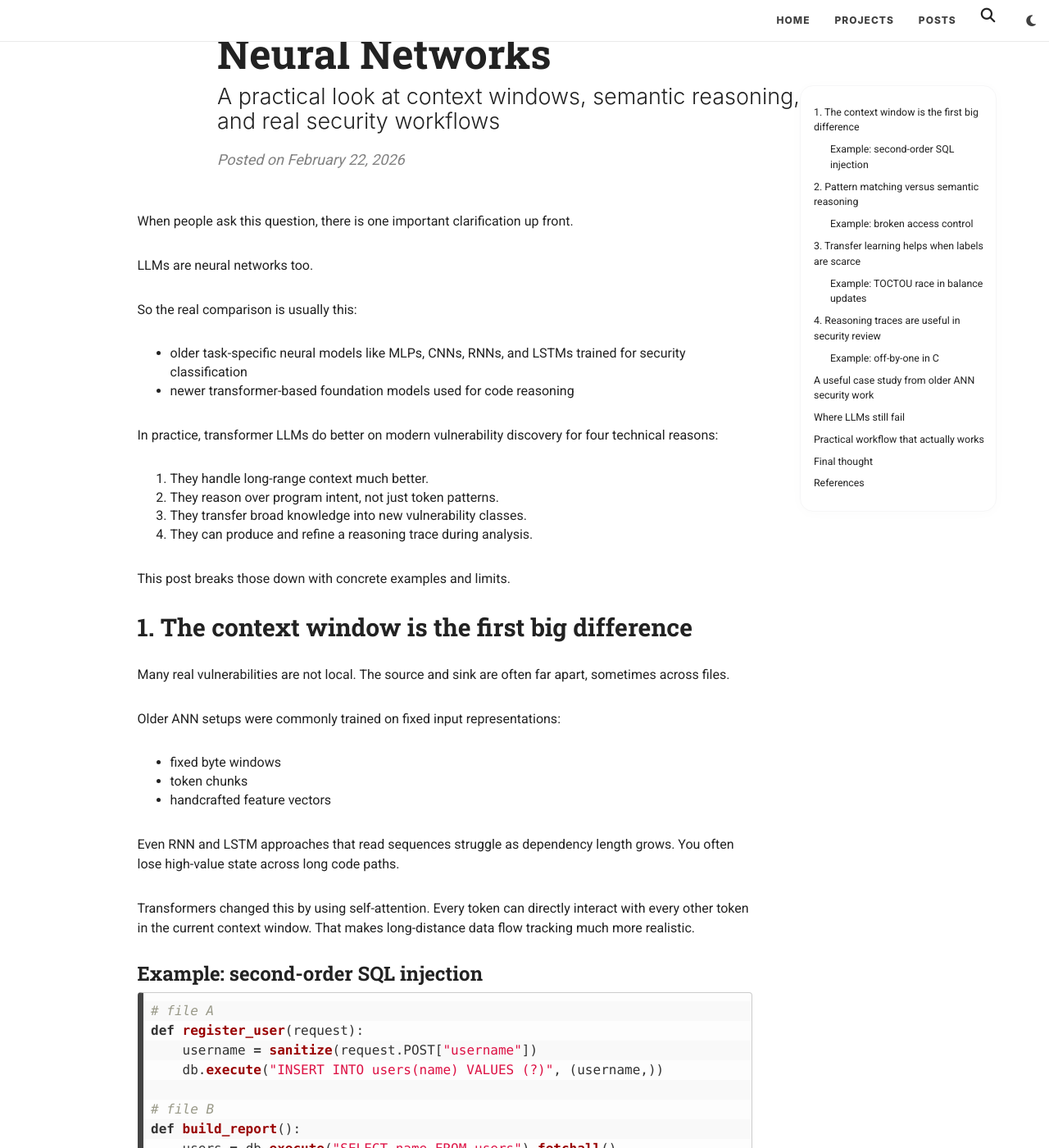
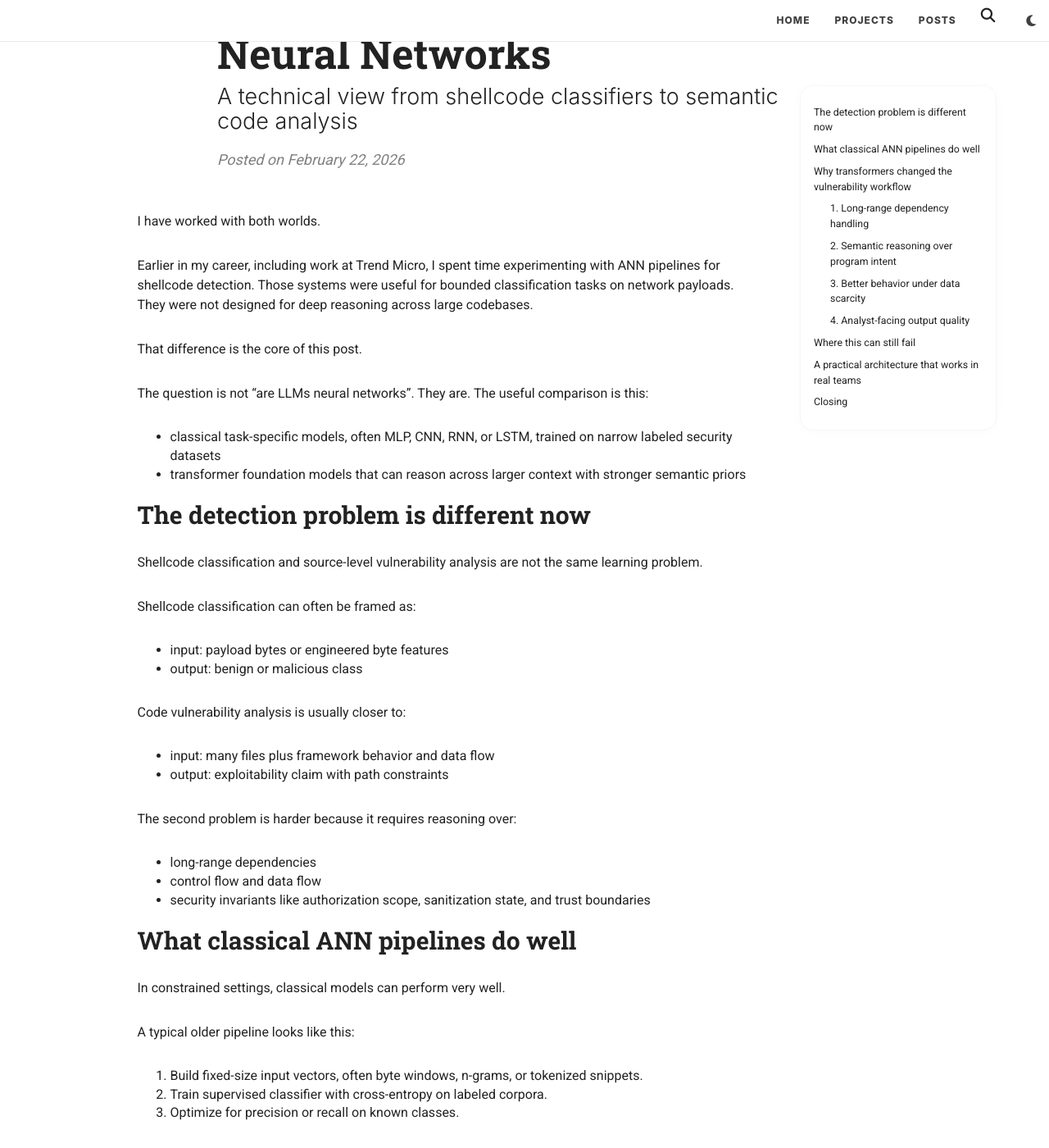
Before and after one commit to themayursinha/blog, a Jekyll site: the page built from _posts/2026-02-22-llms-vs-classical-neural-nets-for-vulnerability-detection.md, in a window 1280 px wide and 1400 px high, scrolled down 257 px. Shown: the whole window at 82% size. Built offline with Jekyll 4.4.1, drawn with Linux system fonts in a browser that asks for light colours; some of the changed text lies outside the part shown.

Commit message:
Refine vulnerability post with technical framing and personal context

````diff
--- a/_posts/2026-02-22-llms-vs-classical-neural-nets-for-vulnerability-detection.md
+++ b/_posts/2026-02-22-llms-vs-classical-neural-nets-for-vulnerability-detection.md
@@ -1,208 +1,172 @@
 ---
 layout: post
 title: Why Transformer LLMs Are Better at Finding Code Vulnerabilities Than Classical Neural Networks
-subtitle: A practical look at context windows, semantic reasoning, and real security workflows
+subtitle: A technical view from shellcode classifiers to semantic code analysis
 date: 2026-02-22 09:00:00 -0800
 image: /img/circuit.png
 published: true
 categories: [AI, Security]
 tags: [AI, Application Security, LLMs, Static Analysis]
-description: Why transformer-based LLMs usually outperform older ANN approaches for code vulnerability detection, with concrete examples and limits.
+description: A technical comparison of classical ANN pipelines and transformer LLMs for vulnerability detection.
 ---
 
-When people ask this question, there is one important clarification up front.
+I have worked with both worlds.
 
-LLMs are neural networks too.
+Earlier in my career, including work at Trend Micro, I spent time experimenting with ANN pipelines for shellcode detection. Those systems were useful for bounded classification tasks on network payloads. They were not designed for deep reasoning across large codebases.
 
-So the real comparison is usually this:
+That difference is the core of this post.
 
-- older task-specific neural models like MLPs, CNNs, RNNs, and LSTMs trained for security classification
-- newer transformer-based foundation models used for code reasoning
+The question is not "are LLMs neural networks". They are. The useful comparison is this:
 
-In practice, transformer LLMs do better on modern vulnerability discovery for four technical reasons:
+- classical task-specific models, often MLP, CNN, RNN, or LSTM, trained on narrow labeled security datasets
+- transformer foundation models that can reason across larger context with stronger semantic priors
 
-1. They handle long-range context much better.
-2. They reason over program intent, not just token patterns.
-3. They transfer broad knowledge into new vulnerability classes.
-4. They can produce and refine a reasoning trace during analysis.
+## The detection problem is different now
 
-This post breaks those down with concrete examples and limits.
+Shellcode classification and source-level vulnerability analysis are not the same learning problem.
 
-## 1. The context window is the first big difference
+Shellcode classification can often be framed as:
 
-Many real vulnerabilities are not local.
-The source and sink are often far apart, sometimes across files.
+- input: payload bytes or engineered byte features
+- output: benign or malicious class
 
-Older ANN setups were commonly trained on fixed input representations:
+Code vulnerability analysis is usually closer to:
 
-- fixed byte windows
-- token chunks
-- handcrafted feature vectors
+- input: many files plus framework behavior and data flow
+- output: exploitability claim with path constraints
 
-Even RNN and LSTM approaches that read sequences struggle as dependency length grows.
-You often lose high-value state across long code paths.
+The second problem is harder because it requires reasoning over:
 
-Transformers changed this by using self-attention.
-Every token can directly interact with every other token in the current context window.
-That makes long-distance data flow tracking much more realistic.
+- long-range dependencies
+- control flow and data flow
+- security invariants like authorization scope, sanitization state, and trust boundaries
 
-### Example: second-order SQL injection
+## What classical ANN pipelines do well
+
+In constrained settings, classical models can perform very well.
+
+A typical older pipeline looks like this:
+
+1. Build fixed-size input vectors, often byte windows, n-grams, or tokenized snippets.
+2. Train supervised classifier with cross-entropy on labeled corpora.
+3. Optimize for precision or recall on known classes.
+
+This works when the distribution is stable and the target class is local in the input representation.
+
+That matches many shellcode scenarios:
+
+- local opcode patterns
+- known packing behavior
+- repeated exploit families
+
+In my own shellcode experiments, the model quality looked good when train and test distributions were close. Performance dropped when payload structure shifted, especially with obfuscation and polymorphic transforms.
+
+## Why transformers changed the vulnerability workflow
+
+### 1. Long-range dependency handling
+
+For sequential models, information is compressed as hidden state evolves:
+
+- `h_t = f(x_t, h_{t-1})`
+
+In practice, useful signal from far earlier tokens gets diluted as sequence length grows. Attention-based models build direct pairwise interactions inside the context window:
+
+- `Attention(Q, K, V) = softmax(QK^T / sqrt(d_k))V`
+
+For vulnerability detection, this matters because source and sink can be far apart.
+
+A second-order SQL injection pattern is a simple example:
 
 ```python
 # file A
-def register_user(request):
-    username = sanitize(request.POST["username"])
-    db.execute("INSERT INTO users(name) VALUES (?)", (username,))
+name = sanitize(request.POST["name"])
+db.execute("INSERT INTO users(name) VALUES (?)", (name,))
 
-# file B
-def build_report():
-    users = db.execute("SELECT name FROM users").fetchall()
-    for user in users:
-        query = f"SELECT * FROM logs WHERE username = '{user.name}'"
-        db.execute(query)
+# file B, later
+for user in db.execute("SELECT name FROM users"):
+    q = f"SELECT * FROM logs WHERE name = '{user.name}'"
+    db.execute(q)
 ```
 
-A shallow classifier can label file A as safe and miss file B context.
-A transformer model can connect both and flag this as a second-order issue.
+A local classifier may miss that the sink in file B still depends on attacker input. A transformer can keep both regions active in the same reasoning step.
 
-## 2. Pattern matching versus semantic reasoning
+### 2. Semantic reasoning over program intent
 
-A lot of older security models learn strong correlations with surface patterns.
-That is useful for known signatures.
-It is weaker for logic vulnerabilities.
+Many high-impact bugs are logic bugs, not token signatures.
 
-Logic flaws often do not include obvious "bad function" tokens.
-They appear in control flow and authorization intent.
-
-### Example: broken access control
+Example:
 
 ```javascript
-function isAdmin(req, res, next) {
-  const user = getUserFromToken(req.headers.authorization);
-  if (user.role !== "admin") return res.status(403).json({ error: "Forbidden" });
-  req.adminUser = getUserById(req.query.userId); // userId is client controlled
-  next();
-}
+const actor = getUserFromToken(req.headers.authorization);
+if (actor.role !== 'admin') return deny();
+const target = getUserById(req.query.userId);
+deleteUser(target.id);
 ```
 
-There is no `eval`, no unsafe memory function, no obvious sink keyword.
-The bug is semantic:
+No dangerous API name appears. The flaw is semantic:
 
-- verify one identity
-- perform action based on a different client-provided identity
+- authorization is checked for `actor`
+- action is executed on `target` from client-controlled input
 
-Transformer models are better at identifying this mismatch because pretraining gives them strong priors on how auth middleware is supposed to behave.
+Pattern-heavy models miss this more often because the bug is a violated security invariant, not a lexical smell.
 
-## 3. Transfer learning helps when labels are scarce
+### 3. Better behavior under data scarcity
 
-Security datasets are hard to label at scale.
-This is especially true for concurrency bugs, business logic flaws, and multi-step exploit paths.
+Security labels are expensive and noisy.
 
-Classical models trained only on narrow labeled corpora usually need many examples per class.
-LLMs start from broad pretraining on code, docs, discussions, and usage patterns.
+- Ground truth is often incomplete.
+- CVE labels are biased toward disclosed classes.
+- Business-logic bugs are underrepresented.
 
-That means they can sometimes detect vulnerabilities they were not explicitly fine-tuned on.
+Classical supervised models need dense labeled coverage by bug class. Transformer models start with broad pretraining over code and natural language, then adapt during prompting or fine-tuning. That prior helps on sparse classes like TOCTOU, multi-step auth bypass, and state confusion bugs.
 
-### Example: TOCTOU race in balance updates
+### 4. Analyst-facing output quality
 
-```python
-if sender.balance >= amount:
-    sender.balance -= amount
-    recipient.balance += amount
-    db.session.commit()
-```
+Classical classifiers usually return a score.
 
-Line by line this looks normal.
-Under concurrency, two requests can pass the check before either commit.
-The model can explain this as a race and propose transaction locking or atomic updates.
+For engineering teams, a score is not enough. The triage loop needs:
 
-## 4. Reasoning traces are useful in security review
+- path from source to sink
+- assumptions
+- exploit preconditions
+- concrete remediation
 
-Traditional classifiers return a score.
-That helps triage but not always remediation.
+Modern LLM outputs are still imperfect, but they are usually better aligned with the workflow of a security review because they can produce a full argument that engineers can verify.
 
-LLMs can output a step-by-step trace of the path they used:
+## Where this can still fail
 
-- input source
-- sanitization state
-- transformation step
-- dangerous sink
-- missing guard
+None of this means LLM output is always correct.
 
-This is useful during code review because engineers can validate each step quickly.
-You can challenge assumptions, ask for alternate exploit paths, and request proof with specific inputs.
+Typical failure modes:
 
-### Example: off-by-one in C
+- plausible but wrong exploit chains
+- framework-specific misunderstanding
+- over-reporting under weak prompting
+- missed bugs when context is truncated
 
-```c
-size_t len = strlen(input);
-char *buffer = (char*)malloc(len);
-strcpy(buffer, input); // copies len + 1 including null terminator
-```
+The right operating model is layered, not model-only.
 
-A pattern model might only say "strcpy risky".
-A reasoning model can point out the exact boundary violation and why `len + 1` is required.
+## A practical architecture that works in real teams
 
-## A useful case study from older ANN security work
+If the goal is production-grade vulnerability detection, I recommend this stack:
 
-One paper I like to cite here is:
-
-- Onotu, Day, Rodrigues (2015), *Accurate Shellcode Recognition from Network Traffic Data using Artificial Neural Nets*
-
-Their classifier worked on first-byte packet features and reported excellent test accuracy for that task.
-This was valuable work for the problem they defined.
-
-But it also shows the boundary of that era:
-
-- fixed-size input design
-- narrow taxonomy
-- classification over packet snapshots, not semantic program analysis
-
-That is very different from modern code vulnerability detection where you need cross-file context and reasoning over control and data flow.
-
-## Where LLMs still fail
-
-LLMs are better on average for many vulnerability-finding tasks.
-They are still imperfect and should not be treated as an oracle.
-
-Common failure modes:
-
-- confident but incorrect exploit narratives
-- weak understanding of framework-specific edge behavior
-- over-reporting in heavily metaprogrammed code
-- prompt sensitivity
-
-So the right posture is not "LLM only".
-The right posture is layered.
-
-## Practical workflow that actually works
-
-This is the workflow I recommend in production teams:
-
-1. Keep classical static analysis and SAST rules for deterministic known classes.
-2. Use an LLM pass for semantic review and cross-file reasoning.
-3. Require generated findings to include:
+1. Deterministic analyzers for high-confidence known classes.
+2. Transformer review pass for cross-file and semantic checks.
+3. Policy layer that requires each finding to include:
    - source
    - sink
-   - exploit path
-   - concrete fix
-4. Validate in tests before merge.
-5. Track false positive and false negative rates by category to tune prompts and tooling.
+   - trust-boundary transition
+   - exploit precondition
+   - fix with affected lines
+4. Validation harness with unit or integration tests that reproduce the issue.
+5. Continuous measurement of false positives and false negatives by CWE class.
 
-This gives you the reliability of hard rules and the broader reasoning power of transformer models.
+This keeps precision from rules while adding coverage for logic-heavy vulnerabilities.
 
-## Final thought
+## Closing
 
-Older ANN approaches were useful pattern detectors.
-Transformer LLMs are much better at code understanding tasks that depend on context, intent, and multi-step reasoning.
+Classical ANN systems were and still are useful for narrow security classification problems.
 
-For security engineering, that shift matters.
-Most expensive bugs are not single-line signature matches.
-They are system-level logic failures.
-That is exactly where broader context and semantic reasoning start to pay off.
+For modern application security, the hard bugs are usually not single-token signatures. They are distributed logic failures that require context, semantic reasoning, and explicit argumentation.
 
-## References
-
-1. Onotu, P., Day, D., Rodrigues, M. A. (2015). Accurate Shellcode Recognition from Network Traffic Data using Artificial Neural Nets. IEEE CCECE.
-2. Vaswani, A. et al. (2017). Attention Is All You Need. NeurIPS.
-3. CWE Top categories for access control, injection, memory safety, and race conditions.
+That is where transformer LLMs are currently stronger, especially when used inside a disciplined verification pipeline.
````
